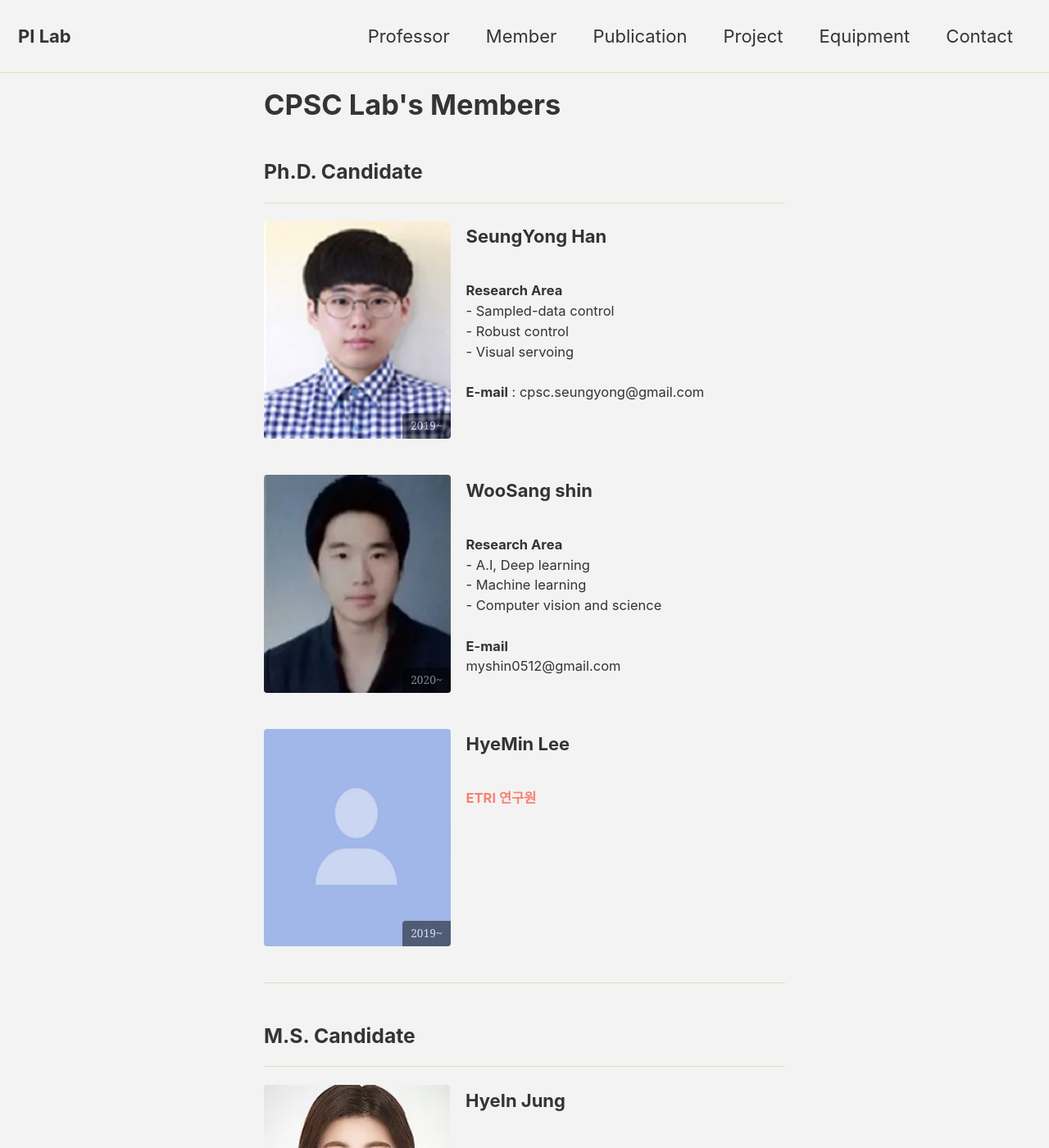
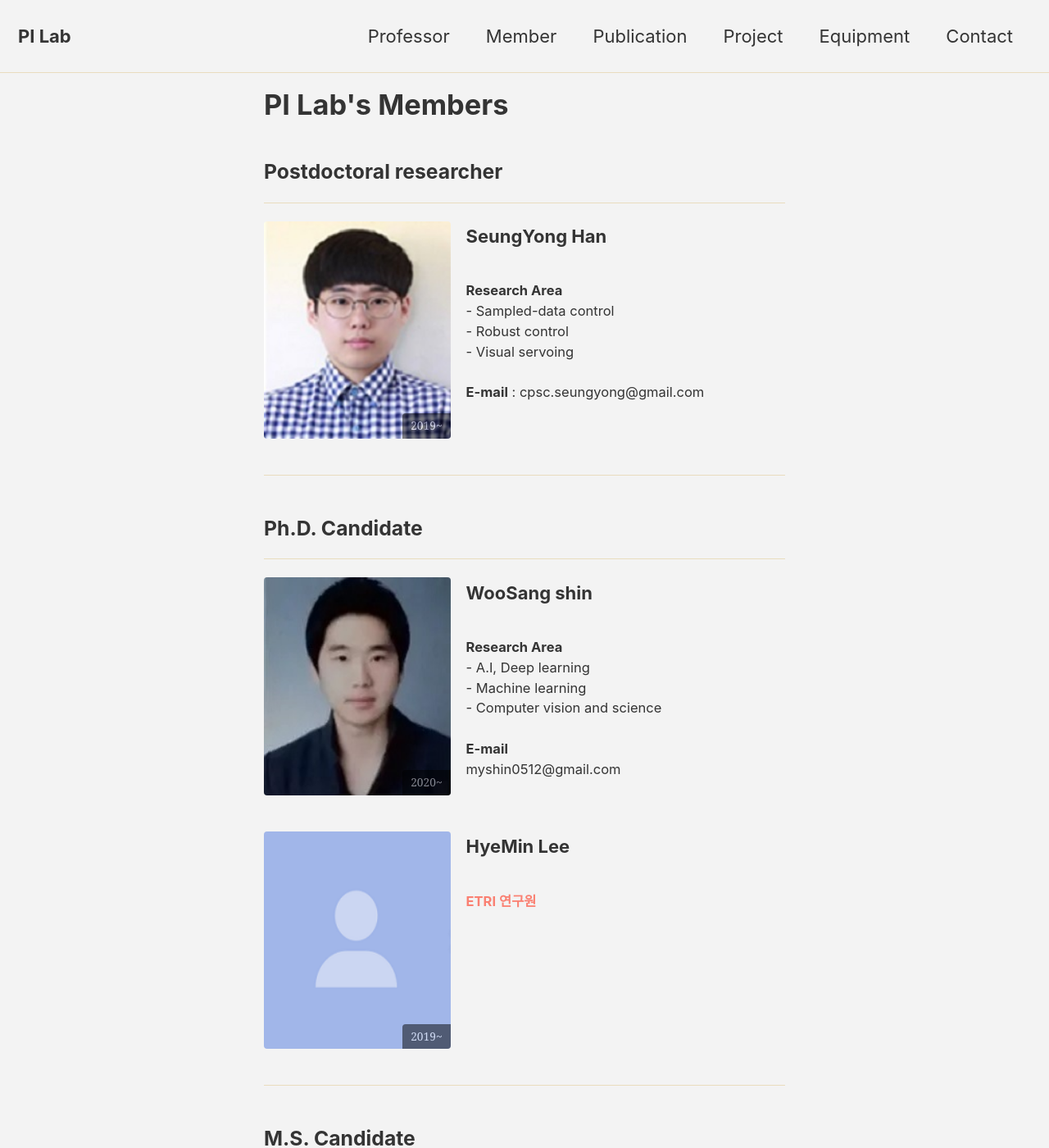
Before and after one commit to CPSC-LAB/CPSC-LAB.github.io, a Jekyll site: the page built from _pages/members.md, in a window 1280 px wide and 1400 px high. Shown: the whole window at 82% size. Built offline with Jekyll 4.4.1, drawn with Linux system fonts in a browser that asks for light colours; cached includes are drawn as plain includes; some of the changed text lies outside the part shown.

Commit message:
Update members.md

```diff
--- a/_pages/members.md
+++ b/_pages/members.md
@@ -1,14 +1,15 @@
 ---
-title: "CPSC Lab's Members"
+title: "PI Lab's Members"
 permalink: /members/
 layout: categories
 
-feature_row:
+feature_row1:
   - image_path: /assets/images/members/SY.jpg
     image_caption: "2019~"
     title: "SeungYong Han"
     excerpt: "　　　　　　　　　　　　　　　　　　　　　　　<br>**Research Area**<br> - Sampled-data control<br> - Robust control<br> - Visual servoing <br><br> **E-mail** : cpsc.seungyong@gmail.com"
 
+feature_row2:
   - image_path: /assets/images/members/WS.jpg
     image_caption: "2020~"
     title: "WooSang shin"
@@ -19,7 +20,11 @@
     title: "HyeMin Lee"
     excerpt : "　　　　　　　　　　　　　　　　　　　　　　　<br><span style='color:salmon;'><b>ETRI 연구원</b>"
 
-feature_row2:
+feature_row3:
+  - image_path: /assets/images/members/noface.jpg
+    image_caption: "2022~"
+    title: "KiHoo Kim"
+    excerpt: "　　　　　　　　　　　　　　　　　　　　　　　<br>**Research Area**<br> - Model Predict Control <br><br> **E-mail**<br>cpsc.kihoo@gmail.com"
   - image_path: /assets/images/members/HI.jpg
     image_caption: "2019~"
     title: "HyeIn Jung"
@@ -41,20 +46,24 @@
     title: "DongHee Ye"
     excerpt: "　　　　　　　　　　　　　　　　　　　　　　　<br>**Research Area**<br> - Machine Learning for Robot <br> - Artificial Neural Network <br> - Cyber-Physical systems <br><br> **E-mail**<br>cpsc.donghee@gmail.com"
 
-feature_row3:
+
+feature_row4:
   - image_path: /assets/images/members/noface.jpg
-    image_caption: "2021~"
-    title: "GiHoo Kim"
+    image_caption: "2022~"
+    title: "SeJun Park"
     excerpt : ""
 
   - image_path: /assets/images/members/noface.jpg
-    image_caption: "2021~"
-    title: "KyungDon Lee"
+    image_caption: "2022~"
+    title: "MyeongBo Park"
     excerpt : ""
 
-feature_row4:
+  - image_path: /assets/images/members/noface.jpg
+    image_caption: "2022~"
+    title: "Hyeonchan Jung"
+    excerpt : ""
 
-
+feature_row5:
   - image_path: /assets/images/members/noface.jpg
     image_caption: "2015년 박사 졸업"
     title: "Yajuan Liu"
@@ -67,9 +76,6 @@
     image_caption: "2018년 박사 졸업"
     title: "BaeYoung Koo"
     excerpt : "포스코"
-
-
-
   - image_path: /assets/images/members/noface.jpg
     image_caption: "2018년 박사 졸업"
     title: "WooKyong Kwon"
@@ -82,8 +88,6 @@
     image_caption: "2018년 학사 졸업"
     title: "SuJeong Hyun"
     excerpt : "서울대학교 진학"
-
-
   - image_path: /assets/images/members/noface.jpg
     image_caption: "2019년 학사 졸업"
     title: "WanGyu Kim"
@@ -96,7 +100,6 @@
     image_caption: "2019년 학사 졸업"
     title: "EungChang Mason Lee"
     excerpt : "한국과학기술원(KAIST) 진학"
-
   - image_path: /assets/images/members/noface.jpg
     image_caption: "2019년 박사 졸업"
     title: "Yongsik Jin"
@@ -109,7 +112,6 @@
     image_caption: "2020년 학사 졸업"
     title: "KunHo Kim"
     excerpt : "한국전력공사"
-
   - image_path: /assets/images/members/noface.jpg
     image_caption: "2021년 학사 졸업"
     title: "KyungHoon Jung"
@@ -119,19 +121,22 @@
     title: "Choi A Young"
     excerpt : "삼성전자"
 ---
+### Postdoctoral researcher
+---
+{% include feature_row id="feature_row1" type="left"%}
 
 ### Ph.D. Candidate
 ---
-{% include feature_row id="feature_row" type="left" %}
+{% include feature_row id="feature_row2" type="left"%}
 
 ### M.S. Candidate
 ---
-{% include feature_row id="feature_row2" type="left"%}
+{% include feature_row id="feature_row3" type="left"%}
 
 ### Under-graduate Student
 ---
-{% include feature_row id="feature_row3" %}
+{% include feature_row id="feature_row4" %}
 
 ### Alumni
 ---
-{% include feature_row id="feature_row4" %}
+{% include feature_row id="feature_row5" %}
```
